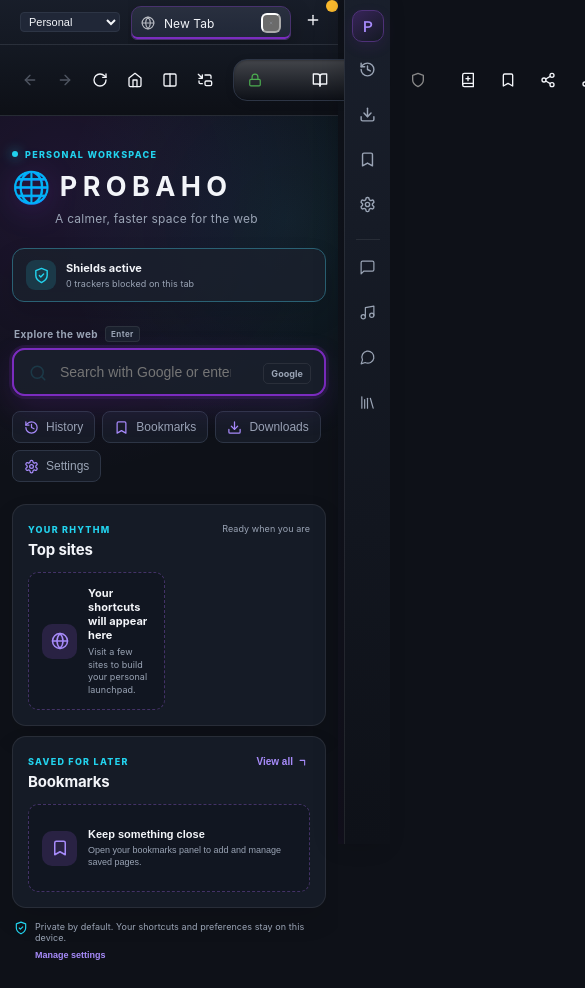
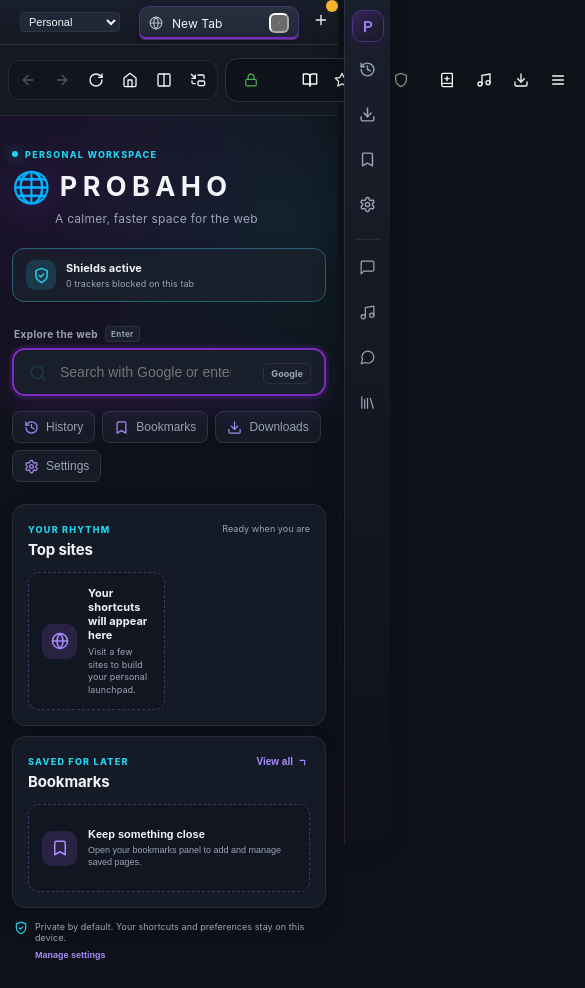
Before and after one commit to susankarkarmakar-pixel/probaho-browser, a React (Vite) app in the folder app/: page / in a window 390 px wide. Shown: the top 988 px of the page, 585 px wide, since content can reach past the window. Built offline with nearby package versions, Linux system fonts and the light colour scheme.

Commit message:
feat: unify chrome-like browser shell

```diff
--- a/app/src/App.css
+++ b/app/src/App.css
@@ -3468,3 +3468,134 @@
     width: 100%;
   }
 }
+
+/* Chrome-like system shell: familiar hierarchy with Probaho premium surfaces */
+.titlebar {
+  min-height: 42px;
+  padding: 0 12px;
+  gap: 8px;
+  background: linear-gradient(180deg, color-mix(in srgb, var(--surface-raised) 96%, #000), var(--surface-color));
+  border-bottom: 1px solid var(--border-subtle);
+}
+
+.titlebar > * {
+  min-width: 0;
+}
+
+.toolbar {
+  min-height: 56px;
+  padding: 8px 12px;
+  gap: 8px;
+  background: var(--surface-color);
+}
+
+.nav-buttons {
+  gap: 2px;
+  padding: 3px;
+  border: 1px solid var(--border-subtle);
+  border-radius: 12px;
+  background: color-mix(in srgb, var(--bg-color) 72%, var(--surface-raised));
+}
+
+.toolbar > .nav-btn,
+.toolbar .shield-container,
+.toolbar .downloads-trigger {
+  flex: 0 0 34px;
+  width: 34px;
+  height: 34px;
+  border-radius: 10px;
+}
+
+.toolbar > .nav-btn {
+  border: 1px solid transparent;
+}
+
+.toolbar > .nav-btn:hover:not(:disabled),
+.toolbar .shield-container:hover,
+.toolbar .downloads-trigger:hover {
+  background: color-mix(in srgb, var(--primary-color) 14%, var(--surface-raised));
+  border-color: color-mix(in srgb, var(--primary-color) 34%, var(--border-subtle));
+}
+
+.address-bar-container {
+  height: 42px;
+  border-radius: 13px;
+  padding: 0 12px;
+  background: color-mix(in srgb, var(--bg-color) 90%, var(--surface-raised));
+}
+
+.address-bar-container .bookmark-toggle-btn,
+.address-bar-container .zoom-indicator {
+  min-height: 30px;
+  border-radius: 9px;
+}
+
+.security-icon {
+  width: 25px;
+  height: 28px;
+  justify-content: center;
+  margin-right: 5px;
+  border-radius: 8px;
+  transition: background-color 0.18s ease;
+}
+
+.security-icon:hover {
+  background: color-mix(in srgb, var(--primary-color) 13%, transparent);
+}
+
+.address-input {
+  font-size: 14px;
+  font-weight: 450;
+}
+
+.toolbar .shield-container {
+  position: relative;
+  display: inline-flex;
+  align-items: center;
+  justify-content: center;
+  color: var(--text-color);
+  border: 1px solid transparent;
+  transition: background-color 0.18s ease, border-color 0.18s ease, transform 0.18s ease;
+}
+
+.toolbar .shield-container:focus-visible,
+.toolbar > .nav-btn:focus-visible,
+.toolbar .downloads-trigger:focus-visible,
+.address-bar-container button:focus-visible {
+  outline: 2px solid var(--accent-cyan);
+  outline-offset: 2px;
+}
+
+.toolbar .downloads-anchor {
+  display: flex;
+  align-items: center;
+}
+
+@media (max-width: 900px) {
+  .toolbar {
+    gap: 5px;
+    padding: 7px 8px;
+  }
+
+  .toolbar > .nav-btn,
+  .toolbar .shield-container,
+  .toolbar .downloads-trigger {
+    flex-basis: 32px;
+    width: 32px;
+    height: 32px;
+  }
+
+  .toolbar > .nav-btn:nth-of-type(2),
+  .toolbar > .nav-btn:nth-of-type(3) {
+    display: none;
+  }
+}
+
+@media (prefers-reduced-motion: reduce) {
+  .nav-btn,
+  .toolbar .shield-container,
+  .address-bar-container,
+  .security-icon {
+    transition: none;
+  }
+}
--- a/app/src/App.tsx
+++ b/app/src/App.tsx
@@ -1895,7 +1895,7 @@
           <button className="nav-btn" aria-label="Go home" title="Go home" onClick={goHome}>
             <Home size={16} />
           </button>
-          <button className="nav-btn" title="Split View" onClick={() => {
+          <button className="nav-btn" type="button" aria-label={splitTabId ? 'Close split view' : 'Open split view'} aria-pressed={Boolean(splitTabId)} title={splitTabId ? 'Close split view' : 'Open split view'} onClick={() => {
             if (splitTabId) {
               setSplitTabId(null);
               setFocusedPane('main');
@@ -1914,7 +1914,7 @@
           }}>
             {splitTabId ? <PanelRight size={16} /> : <Columns size={16} />}
           </button>
-          <button className="nav-btn" title="Picture in Picture" onClick={() => {
+          <button className="nav-btn" type="button" aria-label="Picture in picture" title="Picture in picture" onClick={() => {
             const wv = webviewRefs.current[targetedTabId];
             if(wv) {
               wv.executeJavaScript("const v = document.querySelector('video'); if (v) { v.requestPictureInPicture(); } else { alert('No video found on this page.'); }", true);
@@ -2148,7 +2148,7 @@
           }}>
             <BookOpen size={16} color="currentColor" />
           </button>
-          <button className="bookmark-toggle-btn" type="button" onClick={toggleBookmark}>
+          <button className="bookmark-toggle-btn" type="button" aria-label={isCurrentBookmarked ? 'Remove bookmark' : 'Add bookmark'} title={isCurrentBookmarked ? 'Remove bookmark' : 'Add bookmark'} onClick={toggleBookmark}>
             <Star size={16} fill={isCurrentBookmarked ? "#f5d44f" : "none"} color={isCurrentBookmarked ? "#f5d44f" : "currentColor"} />
           </button>
         </form>
@@ -2208,7 +2208,7 @@
             </section>
           )}
         </div>
-        <button className="nav-btn" title="Add to Reading List" onClick={() => {
+        <button className="nav-btn" type="button" aria-label="Add to reading list" title="Add to reading list" onClick={() => {
           const wv = webviewRefs.current[targetedTabId];
           if(wv) {
             wv.executeJavaScript("document.body.innerText").then((content: string) => {
@@ -2219,10 +2219,10 @@
         }}>
           <BookPlus size={16} />
         </button>
-        <button className="nav-btn" onClick={() => { setShowMenu(false); setShowHistory(false); setShowDownloads(false); setShowReadingList(false); setShowBookmarks(!showBookmarks); }}>
+        <button className="nav-btn" type="button" aria-label={showBookmarks ? 'Close bookmarks' : 'Open bookmarks'} aria-pressed={showBookmarks} title={showBookmarks ? 'Close bookmarks' : 'Open bookmarks'} onClick={() => { setShowMenu(false); setShowHistory(false); setShowDownloads(false); setShowReadingList(false); setShowBookmarks(!showBookmarks); }}>
           <Bookmark size={16} />
         </button>
-        <button className="nav-btn" title="Share" onClick={() => {
+        <button className="nav-btn" type="button" aria-label="Share current page" title="Share current page" onClick={() => {
             const urlToShare = targetedTab?.url || 'probaho://newtab';
             if (urlToShare !== 'probaho://newtab' && urlToShare !== 'about:blank') {
                navigator.clipboard.writeText(urlToShare).then(() => {
@@ -2234,7 +2234,7 @@
         </button>
 
         <div style={{ position: 'relative' }}>
-          <button className="nav-btn" title="Global Media Controls" onClick={(e) => { e.stopPropagation(); setShowBookmarks(false); setShowHistory(false); setShowMenu(false); setShowReadingList(false); setShowDownloads(false); setShowShields(false); setShowMediaControls(!showMediaControls); }}>
+          <button className="nav-btn" type="button" aria-label="Global media controls" title="Global media controls" aria-pressed={showMediaControls} onClick={(e) => { e.stopPropagation(); setShowBookmarks(false); setShowHistory(false); setShowMenu(false); setShowReadingList(false); setShowDownloads(false); setShowShields(false); setShowMediaControls(!showMediaControls); }}>
             <Music size={16} />
           </button>
           {showMediaControls && (
```
Also changed, not shown: 1 other file (tests, documents, lock files or other folders).
